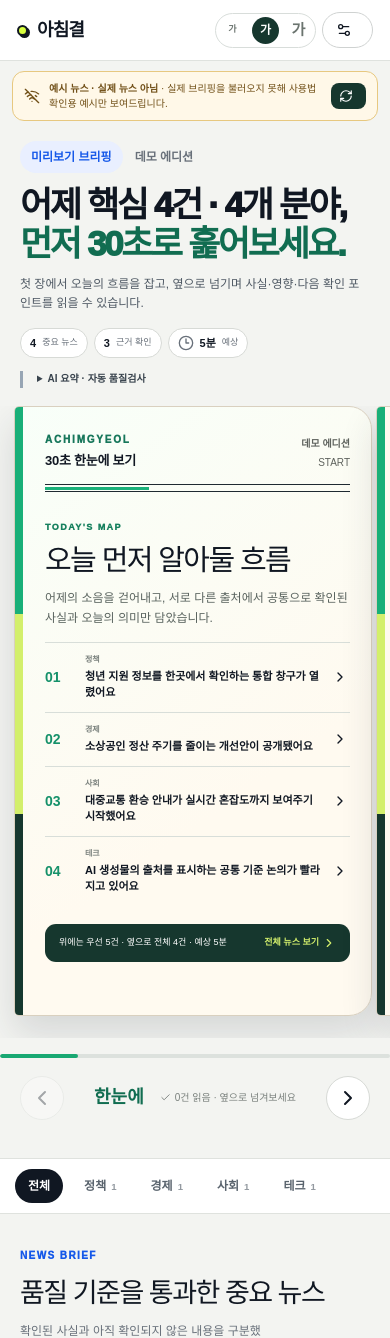
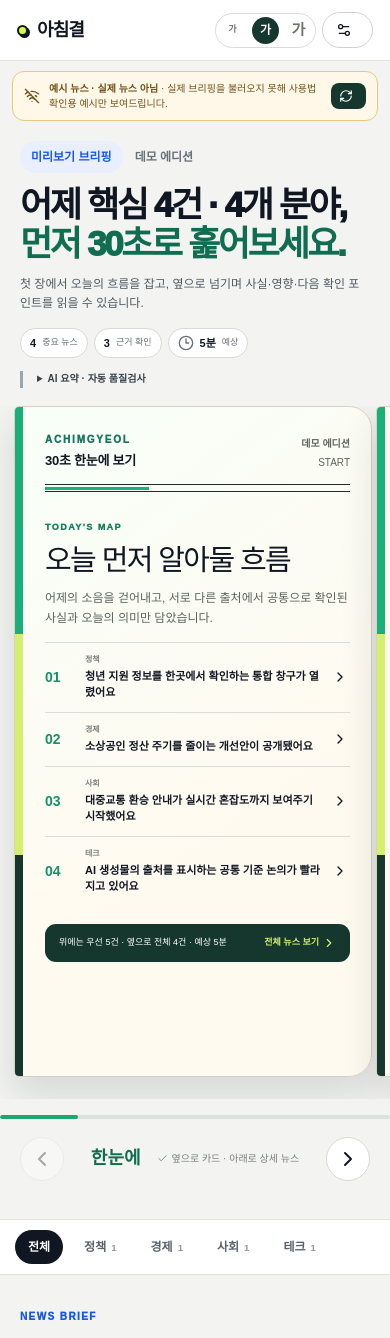
Before and after one commit to boclair98/achim-gyeol, a Next.js app in the folder frontend/: page /briefing in a window 390 px wide. Shown: the top 1338 px of the page. Built offline with nearby package versions, Linux system fonts and the light colour scheme; no server answers.

Commit message:
Improve briefing card navigation

```diff
--- a/frontend/app/globals.css
+++ b/frontend/app/globals.css
@@ -302,7 +302,7 @@ button:disabled { cursor: wait; opacity: .55; }
 .brief-sheet-intro h1 em { color: #116d51; font-style: normal; }
 .brief-sheet-intro > p { margin: 22px 0 0; color: #4f5964; font-size: 16px; line-height: 1.78; }
 .brief-sheet-deck { min-width: 0; }
-.brief-sheet-track { display: grid; grid-auto-flow: column; grid-auto-columns: 100%; overflow-x: auto; overflow-y: hidden; overscroll-behavior-inline: contain; scroll-behavior: smooth; scroll-snap-type: x mandatory; scrollbar-width: none; touch-action: pan-x; }
+.brief-sheet-track { display: grid; grid-auto-flow: column; grid-auto-columns: 100%; overflow-x: auto; overflow-y: hidden; overscroll-behavior-inline: contain; overscroll-behavior-block: auto; scroll-behavior: smooth; scroll-snap-type: x mandatory; scrollbar-width: none; touch-action: pan-x pan-y pinch-zoom; }
 .brief-sheet-track::-webkit-scrollbar { display: none; }
 .brief-sheet { position: relative; box-sizing: border-box; width: 100%; min-height: 790px; overflow: hidden; scroll-snap-align: start; border: 1px solid #d9d0bf; border-radius: 6px 28px 28px 6px; background: #fffaf0; padding: 33px 38px 37px 51px; box-shadow: 0 28px 70px rgba(36,43,57,.16); }
 .brief-sheet::before { content: ""; position: absolute; inset: 0 auto 0 0; width: 8px; background: linear-gradient(#19af78 0 34%, #d3ef6c 34% 67%, #16372e 67%); }
@@ -341,6 +341,13 @@ button:disabled { cursor: wait; opacity: .55; }
 .brief-sheet-watch { display: grid; grid-template-columns: 75px 1fr; gap: 10px; margin-top: 9px; border: 1px solid #e3c77f; border-radius: 11px; background: #fff8e8; padding: 10px 12px; }
 .brief-sheet-watch strong { color: #8a5a0c; font-size: 10px; }
 .brief-sheet-watch p { margin: 0; color: #5b4a2c; font-size: 10px; line-height: 1.55; }
+.brief-sheet-detail-jump { display: grid; grid-template-columns: 34px minmax(0,1fr) 18px; align-items: center; gap: 10px; margin-top: 14px; border-radius: 12px; background: #16372e; padding: 11px 13px; color: white; text-decoration: none; }
+.brief-sheet-detail-jump > svg:first-child { display: grid; width: 34px; height: 34px; border-radius: 9px; background: #d3ef6c; padding: 8px; color: #16372e; }
+.brief-sheet-detail-jump > span { display: grid; gap: 2px; min-width: 0; }
+.brief-sheet-detail-jump strong { color: white; font-size: 11px; }
+.brief-sheet-detail-jump small { overflow: hidden; color: rgba(255,255,255,.68); font-size: 8px; text-overflow: ellipsis; white-space: nowrap; }
+.brief-sheet-detail-jump > svg:last-child { color: #d3ef6c; }
+.brief-sheet-detail-jump:focus-visible { outline: 3px solid #1679ff; outline-offset: 3px; }
 .brief-sheet-story footer { display: flex; align-items: center; justify-content: space-between; gap: 16px; margin-top: 12px; color: #767a75; font-size: 9px; }
 .brief-sheet-story footer span { overflow: hidden; text-overflow: ellipsis; white-space: nowrap; }
 .brief-sheet-story footer a { flex: 0 0 auto; color: #116d51; font-weight: 900; text-decoration: none; }
@@ -394,6 +401,8 @@ button:disabled { cursor: wait; opacity: .55; }
 .news-feed-heading h2 { margin: 7px 0 0; font-size: clamp(27px, 3.5vw, 42px); letter-spacing: -.055em; }
 .news-feed-heading > p { max-width: 250px; margin: 0; color: var(--muted); font-size: 12px; line-height: 1.65; text-align: right; }
 .reader-article { scroll-margin-top: 145px; border-bottom: 1px solid #ccd0cb; background: white; padding: 46px 48px 50px; }
+.reader-article:target { box-shadow: inset 6px 0 0 #18a872; }
+.reader-article:focus { outline: none; }
 .reader-article:first-of-type { border-top: 7px solid var(--blue); }
 .reader-article-meta { display: flex; align-items: center; gap: 9px; }
 .reader-article-meta > b { margin-right: 4px; color: #adb3b8; font-size: 13px; }
@@ -489,6 +498,9 @@ button:disabled { cursor: wait; opacity: .55; }
   .brief-sheet-watch { grid-template-columns: 1fr; gap: 4px; }
   .brief-sheet-story footer { align-items: flex-end; }
   .brief-sheet-story footer span { max-width: 65%; white-space: normal; line-height: 1.45; }
+  .brief-sheet-detail-jump { margin-top: 13px; padding: 10px 11px; }
+  .brief-sheet-detail-jump strong { font-size: 11px; }
+  .brief-sheet-detail-jump small { font-size: 8px; }
   .brief-sheet-controls { padding: 0 20px; }
   .brief-overview-copy { padding: 21px 0 13px; }
   .brief-overview-copy h2 { font-size: 29px; }
--- a/frontend/components/BriefingDelivery.tsx
+++ b/frontend/components/BriefingDelivery.tsx
@@ -69,6 +69,17 @@ export function BriefingDelivery() {
 
   const changeFont = (font: "small" | "normal" | "large") => { setReaderFont(font); window.localStorage.setItem("achim-gyeol-reader-font", font); };
   const retryBriefing = () => { setLoading(true); setLoadState("loading"); setReloadVersion((current) => current + 1); };
+  const openStoryDetail = (storyId: number) => {
+    setCategory("전체");
+    window.requestAnimationFrame(() => window.requestAnimationFrame(() => {
+      const target = document.getElementById(`news-${storyId}`);
+      if (!target) return;
+      window.history.replaceState(null, "", `${window.location.pathname}${window.location.search}#news-${storyId}`);
+      const reduceMotion = window.matchMedia("(prefers-reduced-motion: reduce)").matches;
+      target.scrollIntoView({ behavior: reduceMotion ? "auto" : "smooth", block: "start" });
+      target.focus({ preventScroll: true });
+    }));
+  };
 
   const liveToday = loadState === "live" && isTodayInKorea(briefing.briefingDate);
   const reportingEnabled = loadState === "live" && liveToday && briefing.productionReady === true;
@@ -80,7 +91,7 @@ export function BriefingDelivery() {
     </header>
 
     <BriefingAvailability state={loadState} briefing={briefing} liveToday={liveToday} onRetry={retryBriefing} />
-    <DailyBriefingSheets briefing={briefing} loading={loading} reportingEnabled={reportingEnabled} />
+    <DailyBriefingSheets briefing={briefing} loading={loading} reportingEnabled={reportingEnabled} onOpenStory={openStoryDetail} />
 
     <nav className="news-category-nav" aria-label="뉴스 분야">
       <div>{categories.map((item) => <button key={item} className={category === item ? "active" : ""} onClick={() => setCategory(item)}>{item}{item !== "전체" && <small>{briefing.stories.filter((story) => story.category === item).length}</small>}</button>)}</div>
@@ -96,7 +107,7 @@ export function BriefingDelivery() {
       <aside className="news-reader-aside">
         <div className="reader-toc">
           <span>오늘의 뉴스</span>
-          <ol>{briefing.stories.map((story, index) => <li key={story.id}><a href={`#news-${story.id}`}><b>{String(index + 1).padStart(2, "0")}</b><span>{story.title}</span></a></li>)}</ol>
+          <ol>{briefing.stories.map((story, index) => <li key={story.id}><a href={`#news-${story.id}`} onClick={(event) => { event.preventDefault(); openStoryDetail(story.id); }}><b>{String(index + 1).padStart(2, "0")}</b><span>{story.title}</span></a></li>)}</ol>
         </div>
         <div className="reader-trust-note"><FileCheck2 size={20} /><div><strong>어떻게 확인했나요?</strong><p>같은 사건을 보도한 독립 출처를 묶고, 각 핵심 문장에 근거 원문을 연결합니다. 사람의 일일 사전 승인이 아닌 자동 품질검사 방식입니다.</p><Link href="/trust">품질 기준 보기</Link></div></div>
         {!subscribed && <Link className="reader-subscribe" href="/#delivery-deck"><BellRing size={17} /> 매일 오전 7:30 받기</Link>}
@@ -118,7 +129,7 @@ function BriefingAvailability({ state, briefing, liveToday, onRetry }: { state:
   return <div className={`briefing-availability ${state}`} role="status"><WifiOff size={16} /><span><strong>{state === "demo" ? "예시 뉴스 · 실제 뉴스 아님" : state === "cached" ? "오프라인 안전 모드" : state === "loading" ? "연결 중" : "최신 발행본"}</strong> · {message}</span>{state !== "loading" && <button type="button" onClick={onRetry}><RefreshCw size={14} /> 다시 연결</button>}</div>;
 }
 
-function DailyBriefingSheets({ briefing, loading, reportingEnabled }: { briefing: Briefing; loading: boolean; reportingEnabled: boolean }) {
+function DailyBriefingSheets({ briefing, loading, reportingEnabled, onOpenStory }: { briefing: Briefing; loading: boolean; reportingEnabled: boolean; onOpenStory: (storyId: number) => void }) {
   const [page, setPage] = useState(0);
   const [readStories, setReadStories] = useState<number[]>([]);
   const [preferredCategories, setPreferredCategories] = useState<string[]>([]);
@@ -168,6 +179,12 @@ function DailyBriefingSheets({ briefing, loading, reportingEnabled }: { briefing
       else await navigator.clipboard.writeText(url);
       if (reportingEnabled) void trackReaderEvent("SHARE", briefing.id, story.id);
     } catch { /* A dismissed share sheet is not an error. */ }
+  };
+
+  const openDetail = (story: Story, pageIndex: number) => {
+    markRead(story.id, pageIndex);
+    if (reportingEnabled) void trackReaderEvent("STORY_DETAIL", briefing.id, story.id);
+    onOpenStory(story.id);
   };
 
   return <section className="brief-sheet-section" aria-label="오늘의 아침결 카드 브리핑">
@@ -236,13 +253,14 @@ function DailyBriefingSheets({ briefing, loading, reportingEnabled }: { briefing
           <div className="brief-sheet-stories">
               <section className="brief-sheet-story">
                 <div className="brief-sheet-meta"><b>{String(storyIndex).padStart(2, "0")}</b><span>{story.category}</span>{storyIndex <= 3 && <i className="priority">먼저 보기</i>}{preferredCategories.includes(story.category) && <i>내 관심</i>}<em className={story.verificationStatus === "VERIFIED" && evidenceReady ? "confirmed" : "checking"}>{readStories.includes(story.id) ? "읽음" : evidenceReady ? (story.verificationStatus === "VERIFIED" ? "근거 연결" : "확인 진행 중") : "원문 제공"}</em></div>
-                <h2><a href={`#news-${story.id}`}>{story.title}</a></h2>
+                <h2><a href={`#news-${story.id}`} onClick={(event) => { event.preventDefault(); openDetail(story, pageIndex); }}>{story.title}</a></h2>
                 <p className="brief-sheet-conclusion"><strong>한 줄 결론</strong>{story.oneLineSummary || facts[0] || story.title}</p>
                 <strong className="brief-sheet-facts-label">확인된 핵심</strong>
                 <ul>{facts.map((fact, factIndex) => <li key={`${story.id}-fact-${factIndex}`}>{fact}</li>)}</ul>
                 <div className="brief-sheet-matter"><strong>왜 중요한가</strong><p>{story.whyItMatters}</p></div>
                 {watchPoint && <div className="brief-sheet-watch"><strong>{story.whatToWatch ? "다음 확인" : "아직 미정"}</strong><p>{watchPoint}</p></div>}
-                <footer><span>서로 다른 출처 {story.sources.length}개 · {story.sources.slice(0, 2).map((source) => source.publisher).join(" · ")}</span><div><button type="button" onClick={() => void shareStory(story)} aria-label="뉴스 공유"><Share2 size={13} /> 공유</button><a href={`#news-${story.id}`} onClick={() => { markRead(story.id, pageIndex); if (reportingEnabled) void trackReaderEvent("STORY_DETAIL", briefing.id, story.id); }}>근거 자세히 →</a></div></footer>
+                <a className="brief-sheet-detail-jump" href={`#news-${story.id}`} onClick={(event) => { event.preventDefault(); openDetail(story, pageIndex); }}><BookOpen size={18} /><span><strong>상세 내용 바로가기</strong><small>아래 본문에서 핵심 근거와 출처까지 확인</small></span><ChevronRight size={18} /></a>
+                <footer><span>서로 다른 출처 {story.sources.length}개 · {story.sources.slice(0, 2).map((source) => source.publisher).join(" · ")}</span><div><button type="button" onClick={() => void shareStory(story)} aria-label="뉴스 공유"><Share2 size={13} /> 공유</button></div></footer>
               </section>
           </div>
         </article>})}
@@ -250,7 +268,7 @@ function DailyBriefingSheets({ briefing, loading, reportingEnabled }: { briefing
       <div className="brief-sheet-progress" aria-hidden="true"><i style={{ width: `${((page + 1) / Math.max(deckPages.length, 1)) * 100}%` }} /></div>
       <div className="brief-sheet-controls">
         <button type="button" aria-label="이전 브리핑 카드" onClick={() => moveTo(page - 1)} disabled={page === 0}><ChevronLeft /></button>
-        <div><strong>{page === 0 ? "한눈에" : page}</strong><span>{page === 0 ? "" : `/ ${orderedStories.length}`}</span><small><Check size={11} /> {readStories.length}건 읽음 · 옆으로 넘겨보세요</small></div>
+        <div><strong>{page === 0 ? "한눈에" : page}</strong><span>{page === 0 ? "" : `/ ${orderedStories.length}`}</span><small><Check size={11} /> 옆으로 카드 · 아래로 상세 뉴스</small></div>
         <button type="button" aria-label="다음 브리핑 카드" onClick={() => moveTo(page + 1)} disabled={page >= deckPages.length - 1}><ChevronRight /></button>
       </div>
     </div>
@@ -262,7 +280,7 @@ function NewsArticle({ story, editionId, index, reportingEnabled }: { story: Sto
   const verified = story.verificationStatus === "VERIFIED";
   const confirmedPoints = evidenceReady ? story.claims! : summaryPoints(story.summary).map((statement) => ({ statement, sources: [] }));
 
-  return <article className="reader-article" id={`news-${story.id}`}>
+  return <article className="reader-article" id={`news-${story.id}`} tabIndex={-1}>
     <div className="reader-article-meta"><b>{String(index).padStart(2, "0")}</b><span>{story.category}</span><em className={verified && evidenceReady ? "confirmed" : "checking"}><CheckCircle2 size={14} /> {evidenceReady ? (verified ? "근거 확인" : "추가 확인 중") : "원문 제공"}</em><small>AI 요약</small></div>
     <h2>{story.title}</h2>
     <section className="reader-conclusion"><span>한 줄 결론</span><p>{story.oneLineSummary || confirmedPoints[0]?.statement || story.title}</p></section>
```
